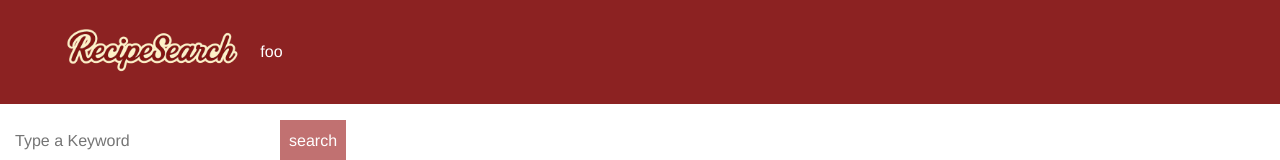
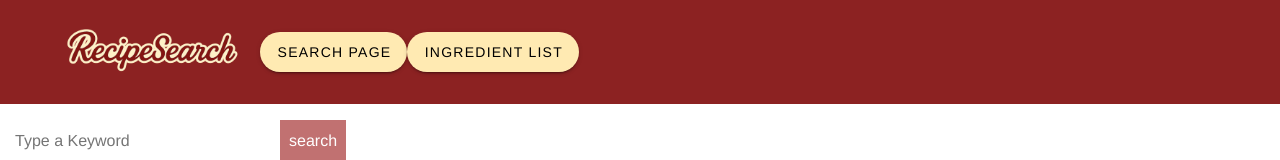
Before and after one commit to io-95/RecipeSearch, a Vue app in the folder Frontend/: page / in a window 1280 px wide. Shown: the top 160 px of the page. Built offline with nearby package versions, Linux system fonts and the light colour scheme; no server answers.

Commit message:
change width to auto, let the parent component fill the input of the button, add two buttons to the header

```diff
--- a/Frontend/src/components/Header.vue
+++ b/Frontend/src/components/Header.vue
@@ -1,7 +1,8 @@
 <template>
     <div class="header">
         <img class="logo" :src="logo" alt="logo">
-        <navigation-button class="button"></navigation-button>
+        <navigation-button class="button">Search Page</navigation-button>
+        <navigation-button class="button">Ingredient List</navigation-button>
     </div>
 </template>
 
--- a/Frontend/src/components/NavigationButton.vue
+++ b/Frontend/src/components/NavigationButton.vue
@@ -1,5 +1,7 @@
 <template>
-    <p>foo</p>
+    <v-btn rounded="xl" color="primary" height="40" width=auto>
+        <slot />
+    </v-btn>
 </template>
 
 <script>
```
